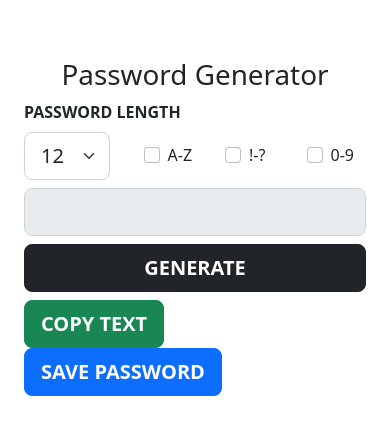
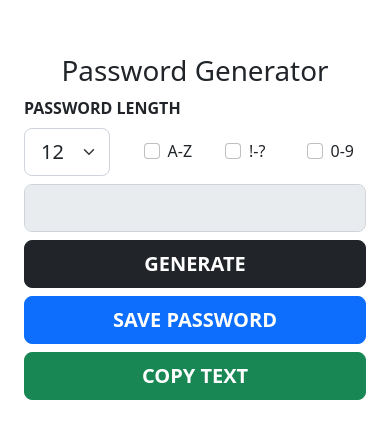
Before and after one commit to shandskeptic/selector-password-generator, a plain HTML site: page index.html in a window 390 px wide. Shown: the part 195-634 px from the top of the page. Drawn offline with nearby package versions, Linux system fonts and the light colour scheme.

Commit message:
mobile responsive

```diff
--- a/index.css
+++ b/index.css
@@ -3,6 +3,7 @@
 	display: inline-block;
 	opacity: 100;
 	--bs-tooltip-arrow-height: 0;
+	width: 100%;
 }
 
 .tooltip .tooltiptext {
@@ -36,3 +37,16 @@
 	visibility: visible;
 	opacity: 1;
 }
+
+.btnCopy {
+	width: 100%;
+}
+
+@media (max-width: 576px) {
+	.btnCopyM {
+		width: 100%;
+	}
+}
+
+@media (max-width: 768px) {
+}
--- a/index.html
+++ b/index.html
@@ -43,12 +43,19 @@
 					</div>
 					<input class="form-control form-control-lg" id="password" disabled />
 					<button class="btn btn-dark text-uppercase fw-bold btn-lg" onclick="getPassword()">Generate</button>
-					<div class="d-inline flex-row justify-content-center gap-2">
-						<div class="tooltip">
-							<button onclick="copyPassword()" onmouseout="outFunc()" class="btn btn-success text-uppercase fw-bold btn-lg">Copy text</button>
-							<span class="tooltiptext bg-success" id="myTooltip">Copy to clipboard</span>
+
+					<div class="text-center">
+						<div class="row row-cols-auto gap-2">
+							<div class="btnCopyM col">
+								<a class="btnCopyM btn btn-primary text-uppercase fw-bold btn-lg" onclick="savePassword()" id="saveButton">Save Password</a>
+							</div>
+							<div class="btnCopyM col">
+								<div class="tooltip">
+									<button onclick="copyPassword()" onmouseout="outFunc()" class="btnCopy btn btn-success text-uppercase fw-bold btn-lg">Copy text</button>
+									<span class="tooltiptext bg-success" id="myTooltip">Copy to clipboard</span>
+								</div>
+							</div>
 						</div>
-						<a class="btn btn-primary text-uppercase fw-bold btn-lg" onclick="savePassword()" id="saveButton">Save Password</a>
 					</div>
 				</div>
 			</div>
```
